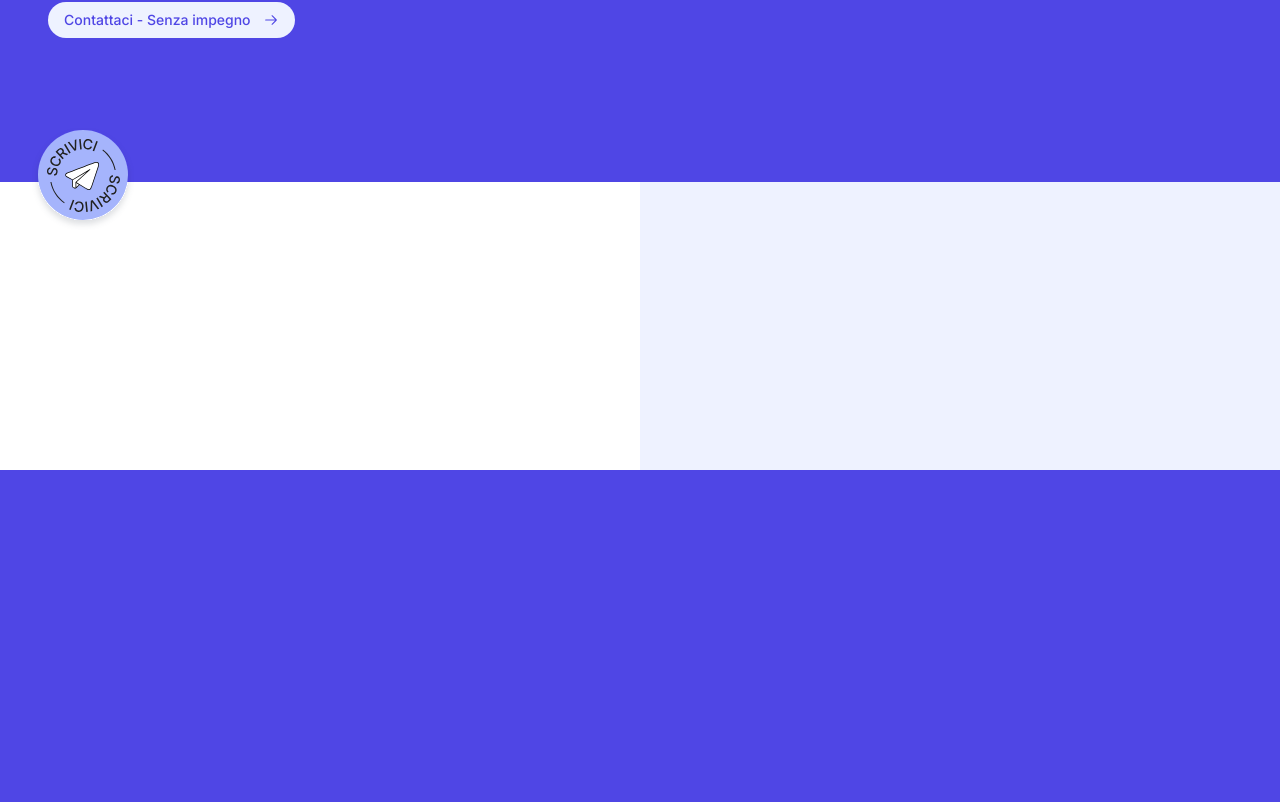
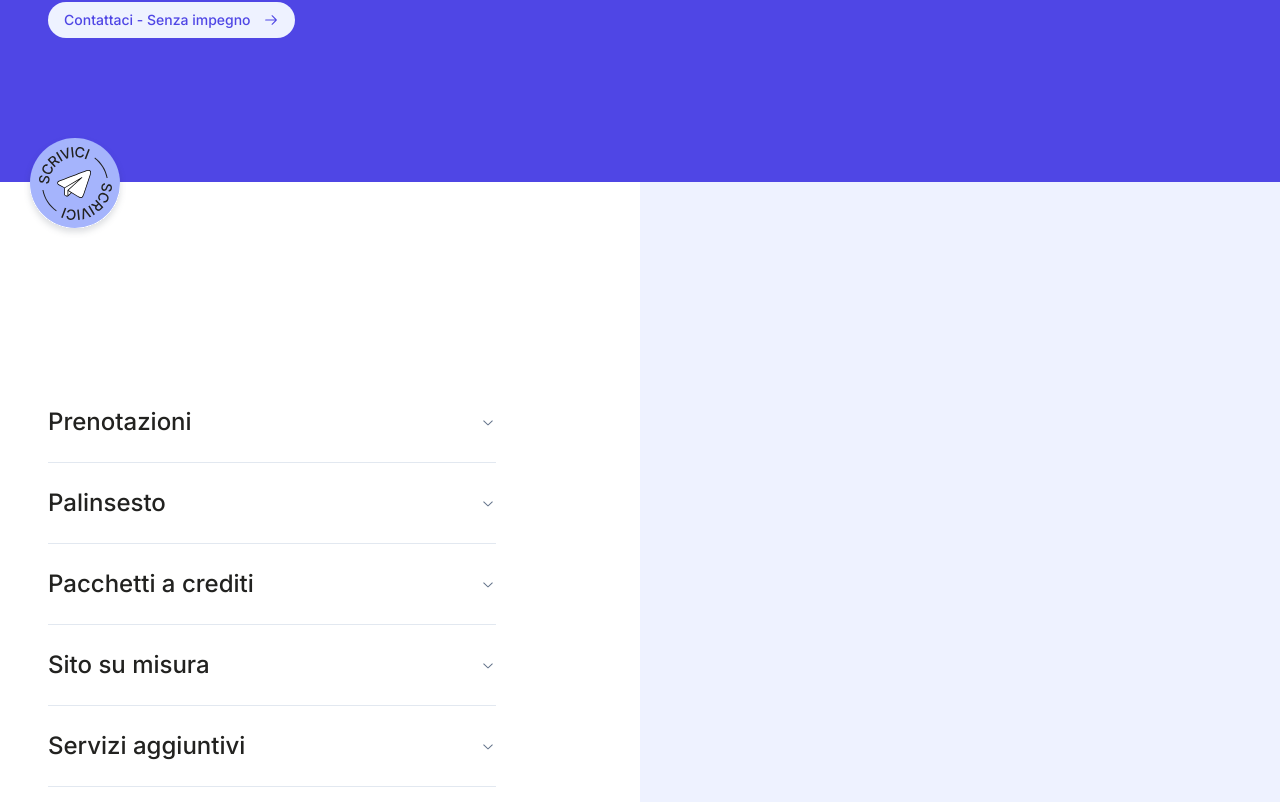
Before and after one commit to classifit/classifit-website, a Next.js app: page / in a window 1280 px wide. Shown: the part 538-1340 px from the top of the page. Before the commit the page ends 1008 px from the top, so only its background shows below. Built offline with nearby package versions, Linux system fonts and the light colour scheme.

Commit message:
accordion

```diff
--- a/components/sections/feature.tsx
+++ b/components/sections/feature.tsx
@@ -4,12 +4,51 @@ import {
   AccordionItem,
   AccordionTrigger,
 } from "@/components/ui/accordion";
+import { Button } from "../ui/button";
 
 export default function Feature() {
   return (
-    <div className="flex">
-        <div className="w-1/2 bg-light text-light-foreground py-36 px-12"></div>
-        <div className="w-1/2 bg-secondary py-36"></div>
+    <div className="bg-light text-light-foreground relative">
+      <div className="flex max-w-[1280px] px-12 py-[200px] mx-auto gap-72">
+        <div className="w-1/2">
+          <Accordion type="single" collapsible>
+            <AccordionItem value="item-1">
+              <AccordionTrigger>Prenotazioni</AccordionTrigger>
+              <AccordionContent>
+              Corem ipsum dolor sit amet, consectetur adipiscing elit. Nunc vulputate libero et velit interdum, ac aliquet odio mattis.
+              <Button variant="default" className="block mt-6">Scopri di più</Button>
+              </AccordionContent>
+            </AccordionItem>
+            <AccordionItem value="item-2">
+              <AccordionTrigger>Palinsesto</AccordionTrigger>
+              <AccordionContent>
+              Corem ipsum dolor sit amet, consectetur adipiscing elit. Nunc vulputate libero et velit interdum, ac aliquet odio mattis.
+              </AccordionContent>
+            </AccordionItem>
+            <AccordionItem value="item-3">
+              <AccordionTrigger>Pacchetti a crediti</AccordionTrigger>
+              <AccordionContent>
+              Corem ipsum dolor sit amet, consectetur adipiscing elit. Nunc vulputate libero et velit interdum, ac aliquet odio mattis.
+              </AccordionContent>
+            </AccordionItem>
+            <AccordionItem value="item-4">
+              <AccordionTrigger>Sito su misura</AccordionTrigger>
+              <AccordionContent>
+              Corem ipsum dolor sit amet, consectetur adipiscing elit. Nunc vulputate libero et velit interdum, ac aliquet odio mattis.
+              </AccordionContent>
+            </AccordionItem>
+            <AccordionItem value="item-5">
+              <AccordionTrigger>Servizi aggiuntivi</AccordionTrigger>
+              <AccordionContent>
+              Corem ipsum dolor sit amet, consectetur adipiscing elit. Nunc vulputate libero et velit interdum, ac aliquet odio mattis.
+              </AccordionContent>
+            </AccordionItem>
+          </Accordion>
+        </div>
+        <div className="w-1/2">
+            <div className="bg-secondary h-full w-1/2 absolute top-0 right-0" />
+        </div>
+      </div>
     </div>
   );
 }
--- a/components/ui/accordion.tsx
+++ b/components/ui/accordion.tsx
@@ -28,7 +28,7 @@ const AccordionTrigger = React.forwardRef<
     <AccordionPrimitive.Trigger
       ref={ref}
       className={cn(
-        "flex flex-1 items-center justify-between py-4 text-sm font-medium transition-all hover:underline [&[data-state=open]>svg]:rotate-180",
+        "flex flex-1 items-center justify-between py-6 font-medium text-2xl hover:text-primary transition-all rounded-[6px] [&[data-state=open]>svg]:rotate-180",
         className
       )}
       {...props}
@@ -47,12 +47,12 @@ const AccordionContent = React.forwardRef<
   <AccordionPrimitive.Content
     ref={ref}
     className={cn(
-      "overflow-hidden text-sm data-[state=closed]:animate-accordion-up data-[state=open]:animate-accordion-down",
+      "overflow-hidden text-muted-foreground text-lg data-[state=closed]:animate-accordion-up data-[state=open]:animate-accordion-down",
       className
     )}
     {...props}
   >
-    <div className="pb-4 pt-0">{children}</div>
+    <div className="pb-6 pt-0">{children}</div>
   </AccordionPrimitive.Content>
 ))
 AccordionContent.displayName = AccordionPrimitive.Content.displayName
--- a/components/ui/button.tsx
+++ b/components/ui/button.tsx
@@ -22,6 +22,7 @@ const buttonVariants = cva(
       },
       size: {
         default: "h-9 px-4 py-2",
+        zero: "px-0 py-0",
         sm: "h-8 rounded-md px-3 text-xs",
         lg: "h-10 rounded-md px-8",
         icon: "h-9 w-9",
--- a/components/ui/contact-button.tsx
+++ b/components/ui/contact-button.tsx
@@ -1,6 +1,6 @@
 export default function ContactButton() {
   return (
-    <div className="fixed bottom-8 left-8">
+    <div className="fixed bottom-6 left-6 z-50">
       <svg
         width="102"
         height="102"
```
